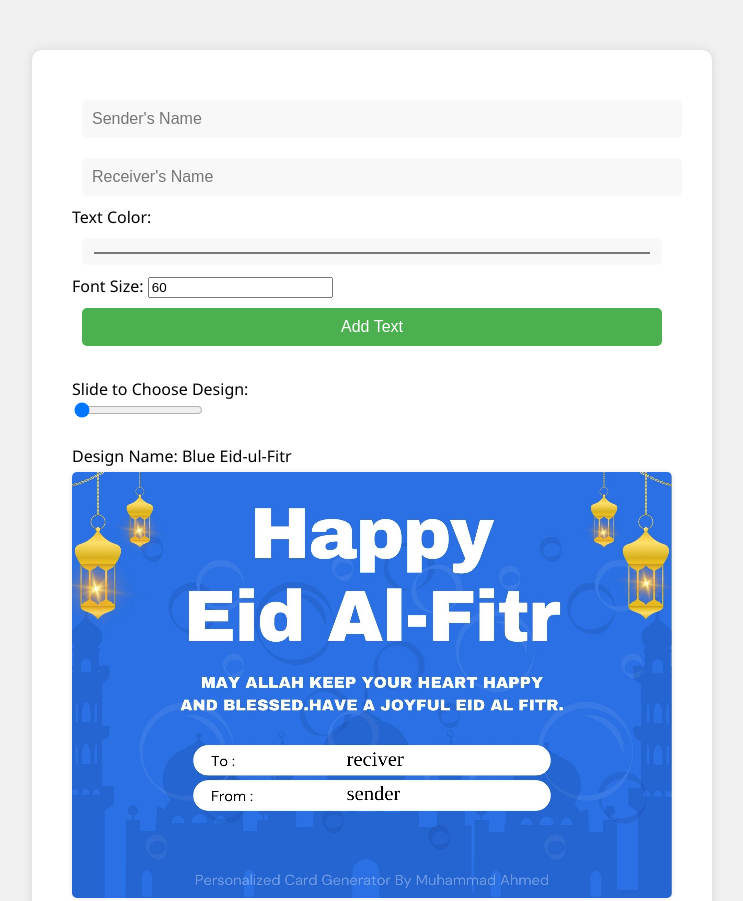
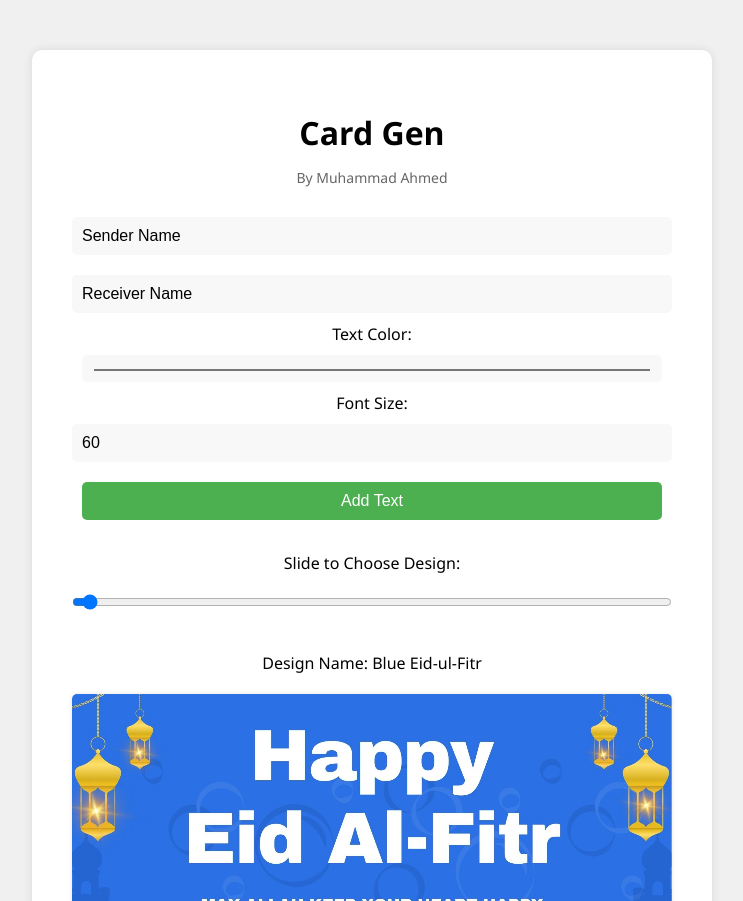
Before and after one commit to MuhammadAhmed2/Personalized-Card-Generator, a plain HTML site: page index.html in a window 1280 px wide. Shown: the top 901 px of the page, without its empty margins (268-1011 px from the left). Drawn offline with Linux system fonts and the light colour scheme.

Commit message:
100% Working

```diff
--- a/App.js
+++ b/App.js
@@ -1,17 +1,14 @@
 var DesignNumber = document.getElementById('DesignNumber');
 
 function addTextToImage() {
-    // var senderName = document.getElementById('senderName').value;
-    // var receiverName = document.getElementById('receiverName').value;
-    var senderName = 'sender'
-    var receiverName = 'reciver'
+    var senderName = document.getElementById('senderName').value;
+    var receiverName = document.getElementById('receiverName').value;
     var senderColor = document.getElementById('senderColor').value;
 
 
     var canvas = document.getElementById('canvas');
     var ctx = canvas.getContext('2d');
     var fS = document.getElementById('font-size').value
-    var fontSize=fS+'px';
     var img = new Image();
     img.onload = function() {
         canvas.width = img.width;
--- a/index.html
+++ b/index.html
@@ -8,8 +8,10 @@
 </head>
 <body>
     <div class="container">
-        <input type="text" id="senderName" placeholder="Sender's Name">
-        <input type="text" id="receiverName" placeholder="Receiver's Name">
+        <h1>Card Gen</h1>
+        <p>By Muhammad Ahmed</p>
+        <input type="text" id="senderName" placeholder="Sender's Name" value="Sender Name">
+        <input type="text" id="receiverName" placeholder="Receiver's Name" value="Receiver Name">
         <label for="senderColor">Text Color:</label>
         <input type="color" id="senderColor" value="#000000">
         <br>
--- a/styles.css
+++ b/styles.css
@@ -14,13 +14,23 @@ body {
     background-color: #fff;
     border-radius: 10px;
     box-shadow: 0 0 10px rgba(0, 0, 0, 0.1);
+    text-align: center; /* Center align the content */
 }
 
-input[type="text"],
-input[type="color"],
-button {
+h1 {
+    font-size: 32px;
+    margin-bottom: 10px;
+}
+
+p {
+    font-size: 14px;
+    color: #666;
+    margin-bottom: 20px;
+}
+
+input[type="text"], input[type="color"], input[type="number"], button, input[type="range"] {
     width: calc(100% - 20px);
-    margin: 10px;
+    margin: 10px 0;
     padding: 10px;
     border: none;
     border-radius: 5px;
@@ -38,7 +48,7 @@ canvas {
     display: block;
     max-width: 100%;
     height: auto;
-    margin-top: 5px;
+    margin: 20px auto;
     border-radius: 5px;
     box-shadow: 0 0 5px rgba(0, 0, 0, 0.1);
 }
```
